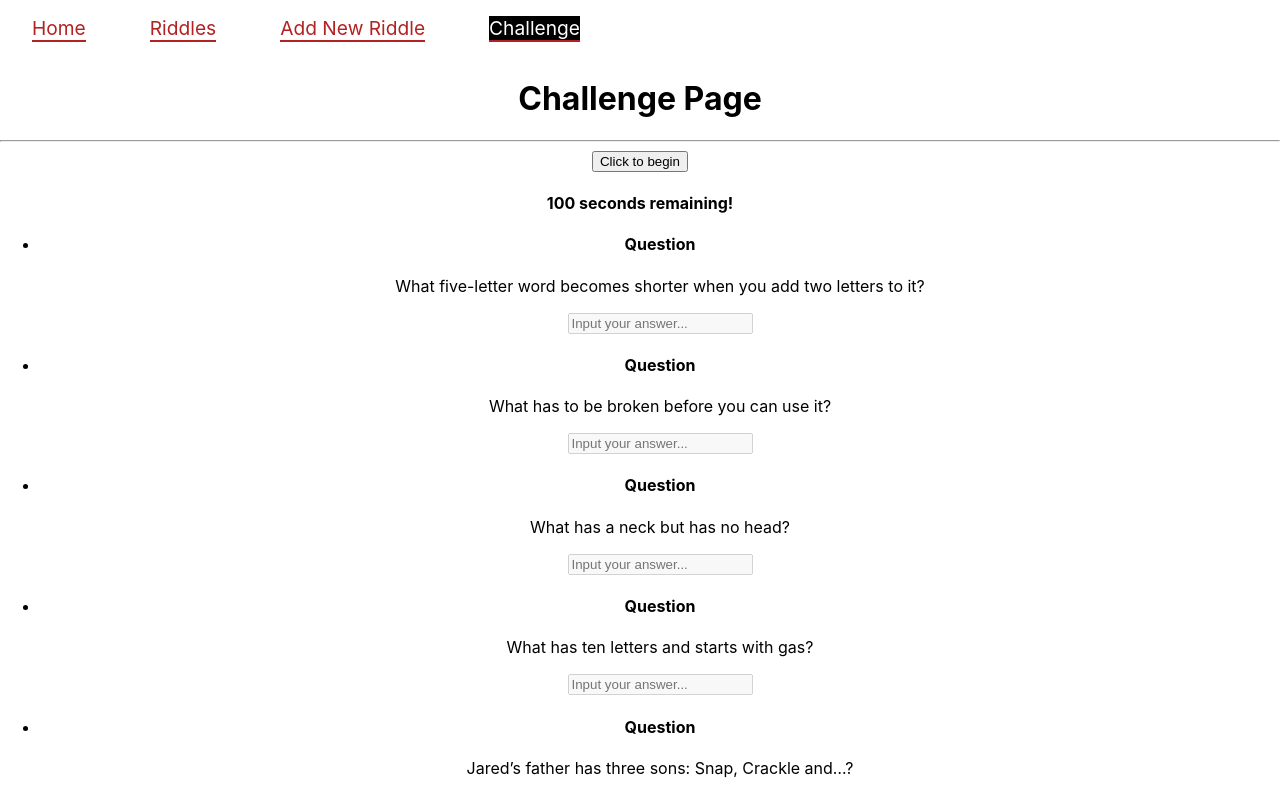
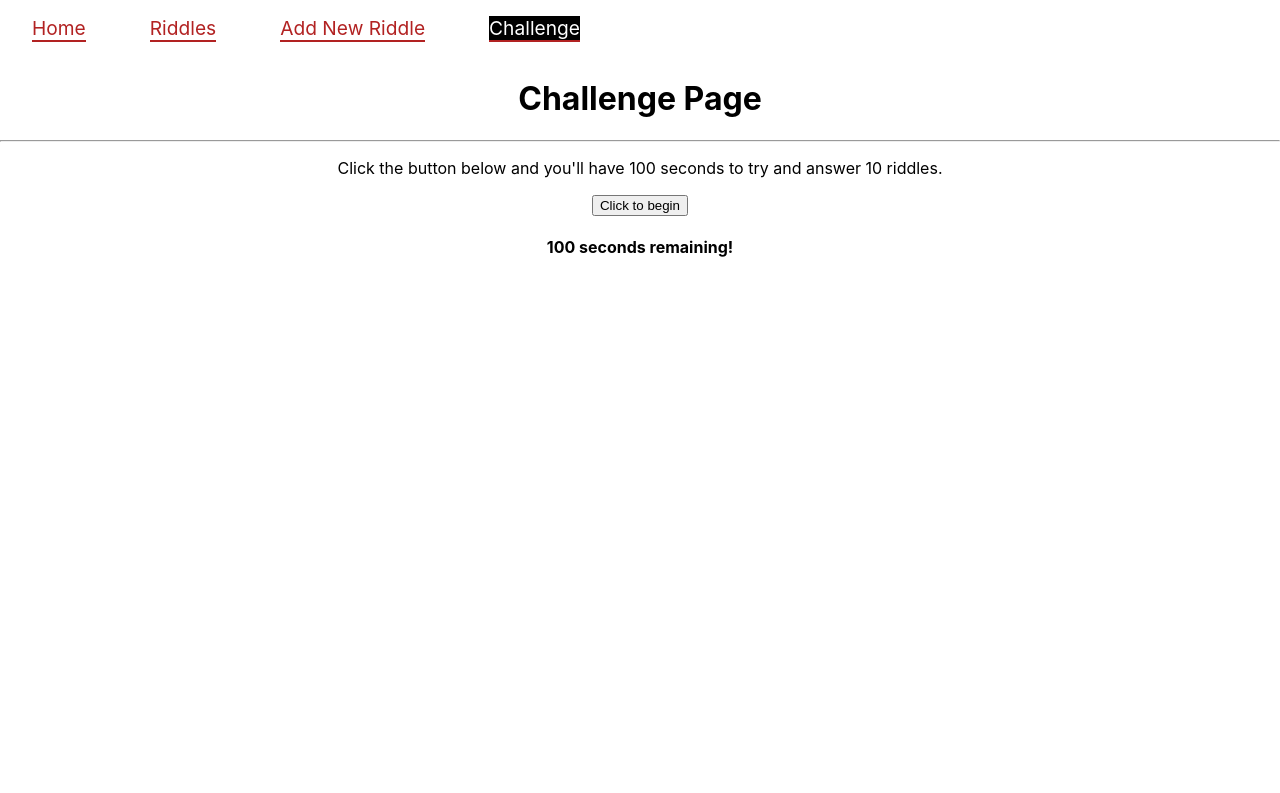
Before and after one commit to mterrano1/riddle-app, a React (Create React App) app: page /challenge in a window 1280 px wide. Shown: the top 793 px of the page. Built offline with nearby package versions, Linux system fonts and the light colour scheme; data requests are answered from the project's data file.

Commit message:
create state to show good luck image when button is clicked

```diff
--- a/src/Challenge.js
+++ b/src/Challenge.js
@@ -4,6 +4,7 @@ import ChallengeQuestions from './ChallengeQuestions';
 function Challenge() {
     const [timeLeft, setTimeLeft] = useState(0);
     const [disableBtn, setDisableBtn] = useState(false);
+    const [goodLuck, setGoodLuck] = useState(false);
 
     useEffect(() => {
         if (timeLeft === 0) {
@@ -21,8 +22,12 @@ function Challenge() {
     }, [timeLeft]);
 
     const handleClick = () => {
-        setTimeLeft(100)
-        setDisableBtn(true)
+        setGoodLuck(true)
+        setTimeout(() => {
+            setTimeLeft(100)
+            setDisableBtn(true)
+            setGoodLuck(false)
+        }, 3000)
     }
 
     const handleTimesUp = timeLeft === 0 ? true : false
@@ -31,9 +36,11 @@ function Challenge() {
         <div>
             <h1>Challenge Page</h1>
             <hr />
+            <p>Click the button below and you'll have 100 seconds to try and answer 10 riddles.</p>
             <button disabled={disableBtn} onClick={handleClick}>Click to begin</button>
             {timeLeft ? <h4>{timeLeft} seconds remaining!</h4> : <h4>100 seconds remaining!</h4>}
-            <ChallengeQuestions handleTimesUp={handleTimesUp} />
+            {goodLuck ? <img src={'https://media.giphy.com/media/10AYkGR9M75nLW/giphy.gif'} /> : ''}
+            {disableBtn ? <ChallengeQuestions handleTimesUp={handleTimesUp} /> : ''}
         </div>
     );
 }
```
